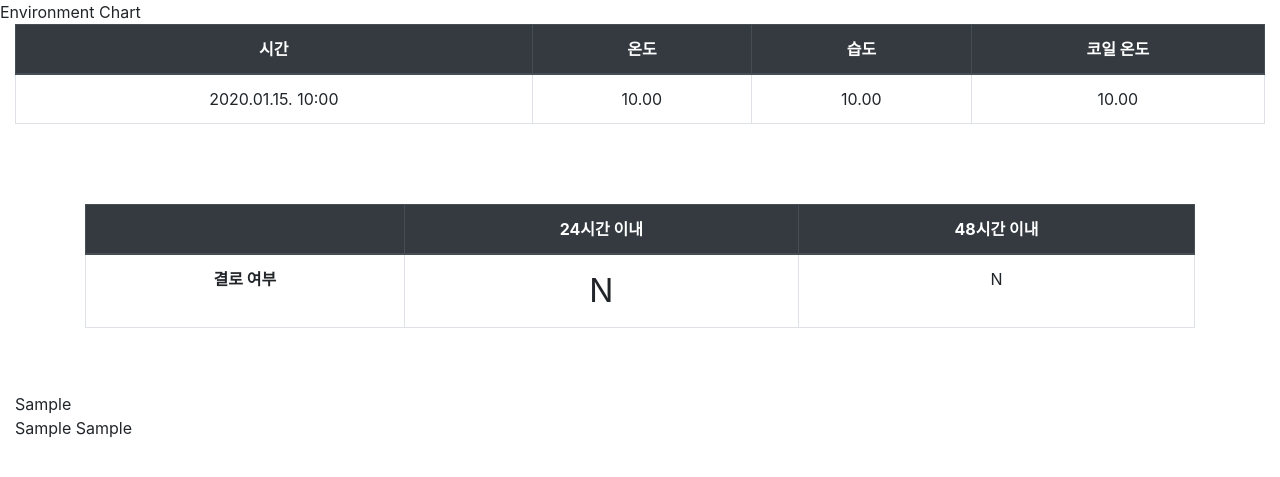
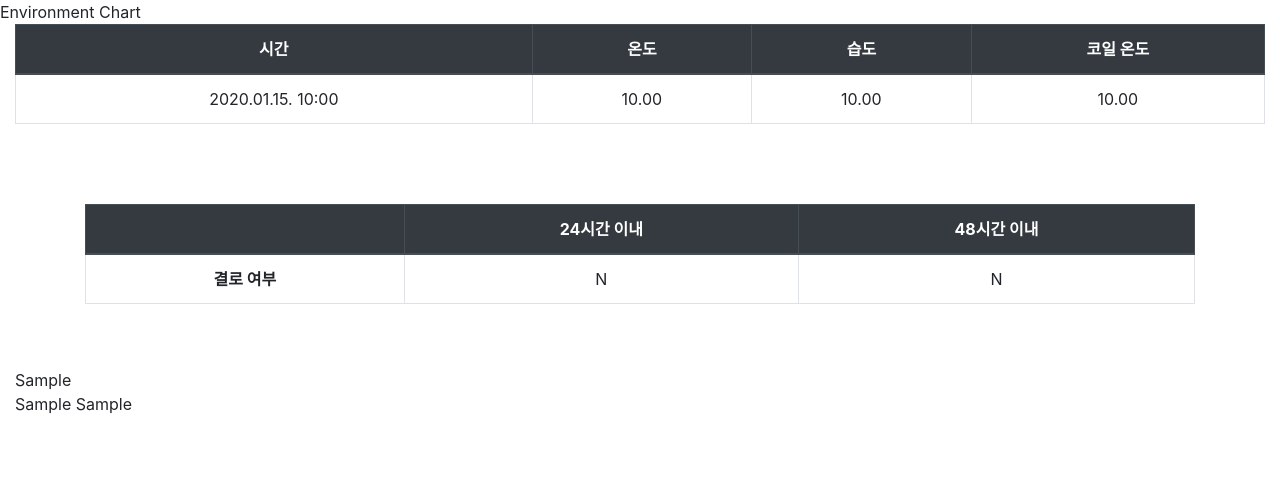
Before and after one commit to Redix8/raspberry, a Django app: template monitor/templates/monitor/loc.html in a window 1280 px wide. Shown: the part 56-533 px from the top of the page. Run offline with Django 3.2, Linux system fonts and the light colour scheme; the template is opened without the code that fills it: most values are stand-ins (such as "Sample title", 1, 10 or a date in 2020); some libraries are stand-ins or nearby versions.

Commit message:
Update UI

```diff
--- a/monitor/templates/monitor/visualization.html
+++ b/monitor/templates/monitor/visualization.html
@@ -18,9 +18,6 @@ td {
   display: flex;
   justify-content: center;
   margin-top: 5em;
-}
-.table2base span {
-  font-size: 2em;
 }
 .table2base p {
   font-weight: bold;
@@ -75,7 +72,7 @@ td {
           {% if plant_envs.cond_loc1 == True %}
             <p>Y</p>
           {% else %}
-            <span>N</span>
+            N
           {% endif %}
           </td>
           <td>
```
